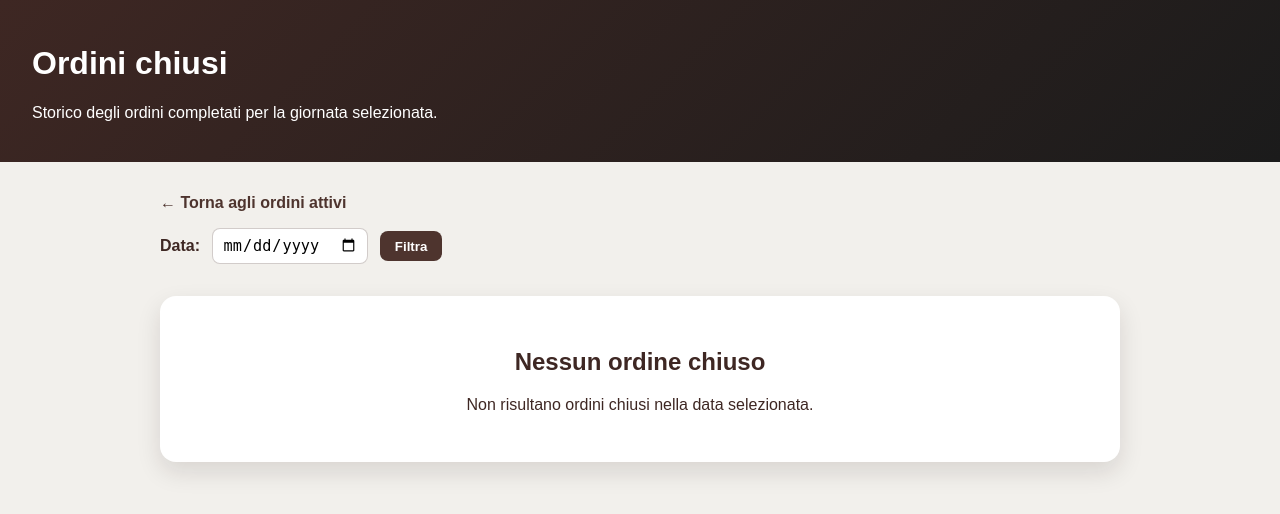
After one commit to Zazanicholas01/qr-bar, a FastAPI app: template backend/app/templates/orders_closed.html in a window 1280 px wide. The commit adds this page. Shown: the top 514 px of the page. Run offline with FastAPI, Linux system fonts and the light colour scheme; the template is opened without the code that fills it, so the values that code supplies are empty.

Commit message:
Added history of orders on backend

```diff
--- a/backend/app/main.py
+++ b/backend/app/main.py
@@ -1,4 +1,5 @@
-from fastapi import Depends, FastAPI, HTTPException, Request
+from datetime import datetime, timedelta
+from fastapi import Depends, FastAPI, HTTPException, Query, Request
 from fastapi.middleware.cors import CORSMiddleware
 from fastapi.responses import HTMLResponse, RedirectResponse, StreamingResponse
 from fastapi.templating import Jinja2Templates
@@ -120,3 +121,43 @@ def mark_order_checkout(order_id: int, db: Session = Depends(get_db)):
     db.commit()
 
     return RedirectResponse(url="/admin/orders", status_code=303)
+
+
+@app.get("/admin/orders/closed", response_class=HTMLResponse)
+def list_closed_orders(
+    request: Request,
+    day: str | None = Query(default=None, description="Date in YYYY-MM-DD format"),
+    db: Session = Depends(get_db),
+):
+    try:
+        if day:
+            target_date = datetime.strptime(day, "%Y-%m-%d")
+        else:
+            target_date = datetime.utcnow()
+    except ValueError:
+        raise HTTPException(status_code=400, detail="Invalid date format. Use YYYY-MM-DD")
+
+    start = target_date.replace(hour=0, minute=0, second=0, microsecond=0)
+    end = start + timedelta(days=1)
+
+    orders = (
+        db.query(models.Order)
+        .filter(
+            models.Order.status == "closed",
+            models.Order.created_at >= start,
+            models.Order.created_at < end,
+        )
+        .order_by(models.Order.created_at.desc())
+        .all()
+    )
+
+    selected_day = start.strftime("%Y-%m-%d")
+
+    return templates.TemplateResponse(
+        "orders_closed.html",
+        {
+            "request": request,
+            "orders": orders,
+            "selected_day": selected_day,
+        },
+    )
--- /dev/null
+++ b/backend/app/templates/orders_closed.html
@@ -0,0 +1,150 @@
+<!DOCTYPE html>
+<html lang="en">
+  <head>
+    <meta charset="utf-8" />
+    <title>Ordini chiusi</title>
+    <style>
+      body {
+        font-family: Arial, Helvetica, sans-serif;
+        margin: 0;
+        background: #f2f0ec;
+        color: #3e2723;
+      }
+      header {
+        background: linear-gradient(135deg, #3e2723, #1b1b1b);
+        color: #ffffff;
+        padding: 1.5rem 2rem;
+      }
+      main {
+        padding: 2rem;
+        max-width: 960px;
+        margin: 0 auto;
+      }
+      form.filter {
+        margin-top: 1rem;
+        display: flex;
+        align-items: center;
+        gap: 0.75rem;
+      }
+      input[type="date"] {
+        padding: 0.45rem 0.6rem;
+        border-radius: 8px;
+        border: 1px solid rgba(78, 52, 46, 0.25);
+        font-size: 0.95rem;
+      }
+      button.submit {
+        border: none;
+        background: #4e342e;
+        color: #ffffff;
+        padding: 0.45rem 0.9rem;
+        border-radius: 8px;
+        font-weight: 600;
+        cursor: pointer;
+      }
+      table {
+        width: 100%;
+        border-collapse: collapse;
+        margin-top: 1.5rem;
+        background: #ffffff;
+        border-radius: 14px;
+        overflow: hidden;
+        box-shadow: 0 10px 24px rgba(30, 20, 15, 0.15);
+      }
+      th,
+      td {
+        padding: 0.85rem;
+        border-bottom: 1px solid rgba(78, 52, 46, 0.12);
+        vertical-align: top;
+        text-align: left;
+      }
+      th {
+        background: rgba(78, 52, 46, 0.08);
+        font-size: 0.95rem;
+        text-transform: uppercase;
+        letter-spacing: 0.06em;
+      }
+      tr:last-child td {
+        border-bottom: none;
+      }
+      ul {
+        margin: 0.35rem 0 0;
+        padding-left: 1.2rem;
+      }
+      .empty-state {
+        margin-top: 2rem;
+        padding: 2rem;
+        background: #ffffff;
+        border-radius: 16px;
+        text-align: center;
+        box-shadow: 0 10px 24px rgba(30, 20, 15, 0.12);
+      }
+      a.back-link {
+        display: inline-flex;
+        align-items: center;
+        gap: 0.4rem;
+        text-decoration: none;
+        color: #4e342e;
+        font-weight: 600;
+      }
+    </style>
+  </head>
+  <body>
+    <header>
+      <h1>Ordini chiusi</h1>
+      <p>Storico degli ordini completati per la giornata selezionata.</p>
+    </header>
+    <main>
+      <a href="/admin/orders" class="back-link">← Torna agli ordini attivi</a>
+      <form class="filter" method="get" action="/admin/orders/closed">
+        <label for="day"><strong>Data:</strong></label>
+        <input type="date" id="day" name="day" value="{{ selected_day }}" />
+        <button type="submit" class="submit">Filtra</button>
+      </form>
+
+      {% if orders %}
+      <table>
+        <thead>
+          <tr>
+            <th>ID</th>
+            <th>Tavolo / Utente</th>
+            <th>Dettagli</th>
+          </tr>
+        </thead>
+        <tbody>
+          {% for order in orders %}
+          <tr>
+            <td>
+              <strong>#{{ order.id }}</strong><br />
+              <small>{{ order.created_at.strftime('%d/%m/%Y %H:%M') }}</small>
+            </td>
+            <td>
+              <div><strong>Tavolo:</strong> {{ order.table_id or 'n/d' }}</div>
+              <div><strong>Utente:</strong> {{ order.user_id or 'ospite' }}</div>
+            </td>
+            <td>
+              <div><strong>Totale:</strong> {{ "%.2f"|format(order.total_amount) }} €</div>
+              <div><strong>Pezzi:</strong> {{ order.total_quantity }}</div>
+              <div>
+                <strong>Items:</strong>
+                <ul>
+                  {% for item in order.items %}
+                  <li>
+                    {{ item.quantity }} × {{ item.name }} — {{ "%.2f"|format(item.unit_price) }} € cad.
+                  </li>
+                  {% endfor %}
+                </ul>
+              </div>
+            </td>
+          </tr>
+          {% endfor %}
+        </tbody>
+      </table>
+      {% else %}
+      <div class="empty-state">
+        <h2>Nessun ordine chiuso</h2>
+        <p>Non risultano ordini chiusi nella data selezionata.</p>
+      </div>
+      {% endif %}
+    </main>
+  </body>
+</html>
```
Also changed, not shown: backend/app/templates/orders.html (+18 -0 lines), 1 other file.
